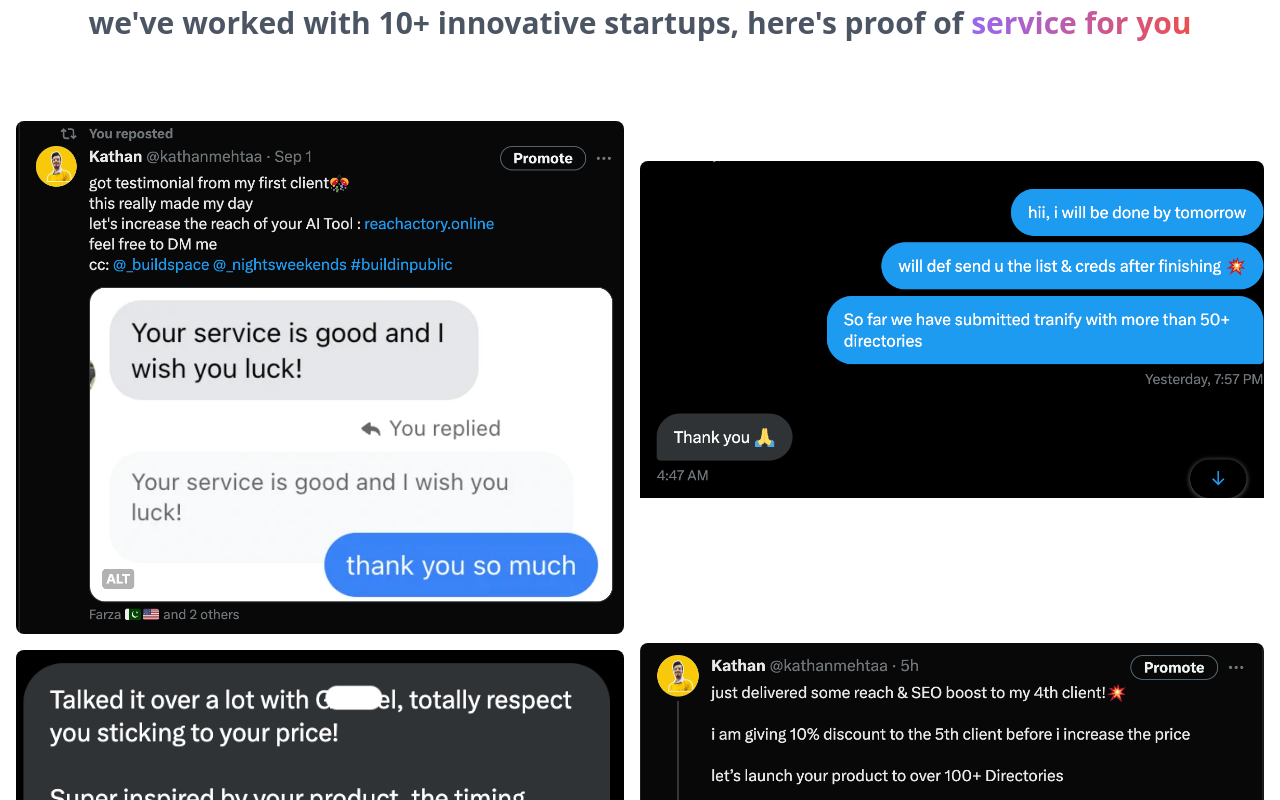
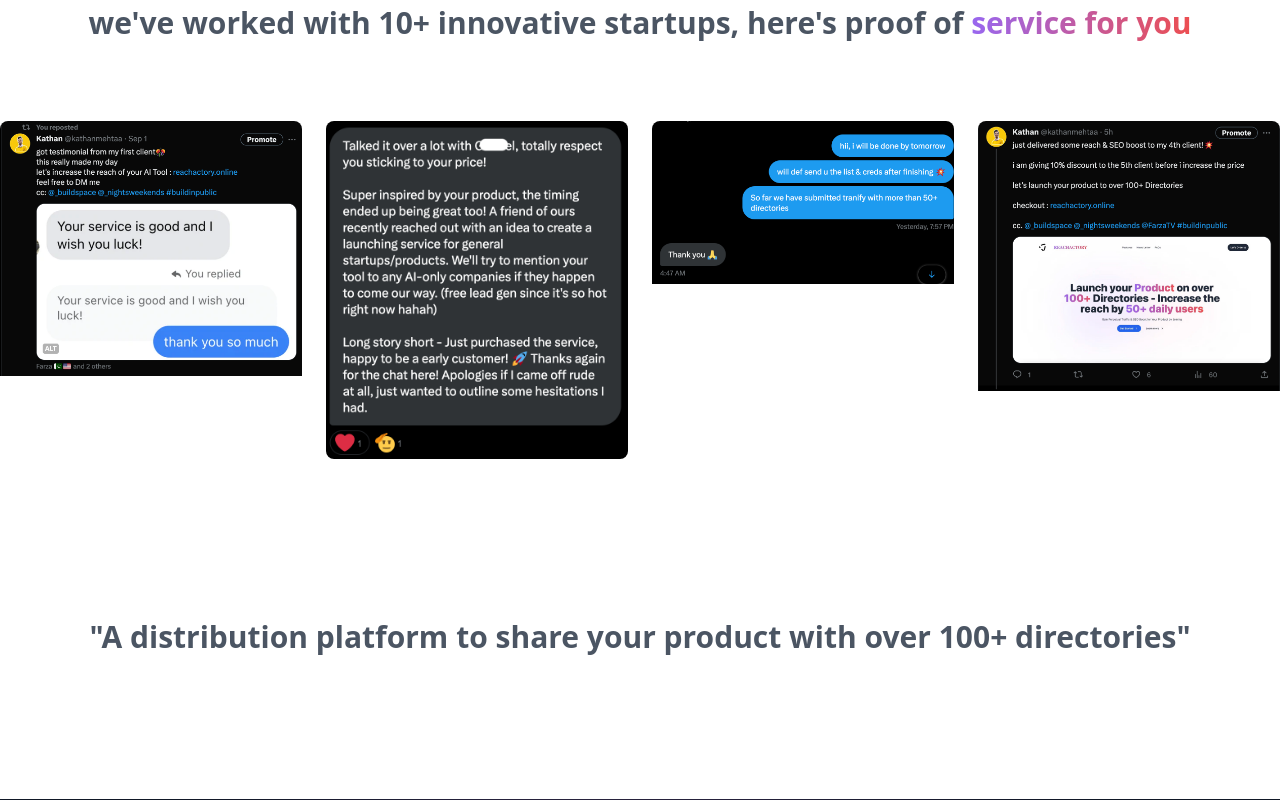
Before and after one commit to DarkInventor/Reach, a Next.js app: page / in a window 1280 px wide. Shown: the part 960-1760 px from the top of the page. Built offline with nearby package versions, Linux system fonts and the light colour scheme.

Commit message:
fix testimonial design

```diff
--- a/components/ui/CTA/index.jsx
+++ b/components/ui/CTA/index.jsx
@@ -1,25 +1,25 @@
-import Image from 'next/image'
-import { useRouter } from 'next/router';
-import SectionWrapper from "../../SectionWrapper"
-import NavLink from "../NavLink"
-import cta_image from '../../../public/cta-img.svg'
-import twt1 from '../../../public/twt1.png';
-import testimonial1 from '../../../public/testimonial1.jpg';
-import testimonial2 from '../../../public/testimonial2.png';
-import testimonial3 from '../../../public/testimonial3.png';
-import testimonial4 from '../../../public/testimonial4.jpg';
-import twt4 from '../../../public/twt4.png';
-import twt5 from '../../../public/twt5.png';
-import twt6 from '../../../public/twt6.png';
-import twt7 from '../../../public/twt7.png';
+import Image from "next/image";
+import { useRouter } from "next/router";
+import SectionWrapper from "../../SectionWrapper";
+import NavLink from "../NavLink";
+import cta_image from "../../../public/cta-img.svg";
+import twt1 from "../../../public/twt1.png";
+import testimonial1 from "../../../public/testimonial1.jpg";
+import testimonial2 from "../../../public/testimonial2.png";
+import testimonial3 from "../../../public/testimonial3.png";
+import testimonial4 from "../../../public/testimonial4.jpg";
+import twt4 from "../../../public/twt4.png";
+import twt5 from "../../../public/twt5.png";
+import twt6 from "../../../public/twt6.png";
+import twt7 from "../../../public/twt7.png";
+
 
 const CTA = () => {
   const router = useRouter();
 
   const handleGetStartedClick = () => {
     // Redirect the user to the provided URL
-    window.location.href =
-      '/getstarted';
+    window.location.href = "/getstarted";
   };
 
   return (
@@ -27,7 +27,8 @@
       <div className="custom-screen flex flex-col-reverse gap-x-12 justify-between md:flex-row md:items-center">
         <div className="flex-none max-w-xl mt-12 space-y-3 md:mt-0">
           <h2 className="text-gray-600 text-2xl font-semibold sm:text-3xl">
-                    we'll submit your product to over top 100+ directories for increasing your reach by over 50%.
+            we'll submit your product to over top 100+ directories for
+            increasing your reach by over 50%.
           </h2>
           {/* <p className="text-gray-600">
                     Guaranteed continuous traffic to your Product. Submit your Product's URL, and we'll handle the rest. Get featured on 100+ top Directories, skyrocketing your visibility. Watch your Product thrive in the global landscape.
@@ -37,8 +38,9 @@
               href="https://drive.google.com/file/d/1tA-JoKsT9kXdqc6uoBKa6njyajmZ-JAb/view?usp=drive_link"
               className="inline-flex items-center gap-x-2 font-medium text-sm text-white bg-blue-600 hover:bg-blue-500 active:bg-blue-700 "
               // onClick={handleGetStartedClick}
-                        > click here to see the list of 250+ directories we use -
-
+            >
+              {" "}
+              click here to see the list of 250+ directories we use -
               {/* Try it out */}
               {/* <svg xmlns="http://www.w3.org/2000/svg" viewBox="0 0 20 20" fill="currentColor" className="w-5 h-5">
                                 <path fillRule="evenodd" d="M7.21 14.77a.75.75 0 01.02-1.06L11.168 10 7.23 6.29a.75.75 0 111.04-1.08l4.5 4.25a.75.75 0 010 1.08l-4.5 4.25a.75.75 0 01-1.06-.02z" clipRule="evenodd" />
@@ -47,26 +49,26 @@
           </div>
         </div>
         <div className="flex-none w-full md:max-w-xl">
-                    <Image src={cta_image} alt="chart" className='w-full shadow-lg rounded-lg border' />
+          <Image
+            src={cta_image}
+            alt="chart"
+            className="w-full shadow-lg rounded-lg border"
+          />
         </div>
       </div>
       <h5 class="text-xl text-gray-600 font-bold mx-auto sm:text-3xl text-center mt-20">
-    we've worked with 10+ innovative startups, here's proof of  <span className="bg-clip-text text-transparent bg-gradient-to-r from-[#9867F0] to-[#ED4E50]"> service for you</span>
-
+        we've worked with 10+ innovative startups, here's proof of{" "}
+        <span className="bg-clip-text text-transparent bg-gradient-to-r from-[#9867F0] to-[#ED4E50]">
+          {" "}
+          service for you
+        </span>
       </h5>
 
-      <div class="grid grid-cols md:grid-cols-2 gap-4 mt-20 mr-4">
+      {/* <div class="grid grid-cols md:grid-cols-2 gap-4 mt-20 mr-4">
         <div class="grid gap-4 ml-4">
           <div class="rounded-lg overflow-hidden">
             <Image class="w-full" src={testimonial1} alt="Twt1" />
           </div>
-    {/* <div className="grid grid-cols-2 md:grid-cols-4 gap-6 mt-20">
-                <div className="grid gap-4 ml-4">
-                    <a href="https://twitter.com/kathanmehtaa/status/1697519440823517234?ref_src=twsrc%5Etfw" target="_blank" rel="noopener noreferrer">
-                        <img src={testimonial1} alt="Tweet" />
-                    </a>
-                </div>
-            </div> */}
           <div class="rounded-lg overflow-hidden">
             <Image class="w-full" src={testimonial3} alt="Twt6" />
           </div>
@@ -79,23 +81,30 @@
             <Image class="w-full" src={testimonial4} alt="Twt4" />
           </div>
         </div>
-  {/* <div class="grid gap-4">
-    <div class="rounded-lg overflow-hidden">
-      <Image class="w-full" src={twt5} alt="Twt5" />
+      </div> */}
+
+<div className="container mx-auto mt-20">
+      <div className="grid grid-cols-1 md:grid-cols-2 gap-6">
+        <div className="space-y-6 md:space-y-0 md:grid md:grid-cols-2 md:gap-6">
+          <div className="rounded-lg overflow-hidden">
+            <Image src={testimonial1} alt="Testimonial 1" width={500} height={300} layout="responsive" className="w-full h-auto object-cover" />
           </div>
-    {/* <div class="rounded-lg overflow-hidden">
-      <Image class="w-full" src={twt2} alt="Twt2" />
-    </div> */}
-  {/* </div>
-  <div class="grid gap-4 mt-20 mr-5">
-    <div class="rounded-lg overflow-hidden">
-      <Image class="w-full" src={twt7} alt="Twt7" />
+          <div className="rounded-lg overflow-hidden">
+            <Image src={testimonial3} alt="Testimonial 3" width={500} height={300} layout="responsive" className="w-full h-auto object-cover" />
           </div>
-  </div> */}
         </div>
+        <div className="space-y-6 md:space-y-0 md:grid md:grid-cols-2 md:gap-6 mt-6 md:mt-0">
+          <div className="rounded-lg overflow-hidden">
+            <Image src={testimonial2} alt="Testimonial 2" width={500} height={300} layout="responsive" className="w-full h-auto object-cover" />
+          </div>
+          <div className="rounded-lg overflow-hidden">
+            <Image src={testimonial4} alt="Testimonial 4" width={500} height={300} layout="responsive" className="w-full h-auto object-cover" />
+          </div>
+        </div>
+      </div>
+    </div>
+    </SectionWrapper>
+  );
+};
 
-        </SectionWrapper>
-    )
-}
-
-export default CTA
+export default CTA;
```
Lines whose indentation alone changed are shown as unchanged.
